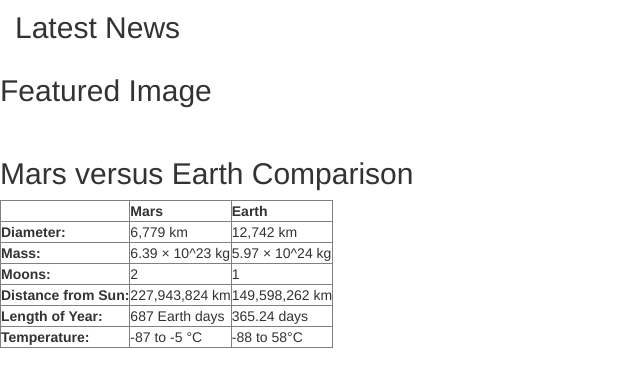
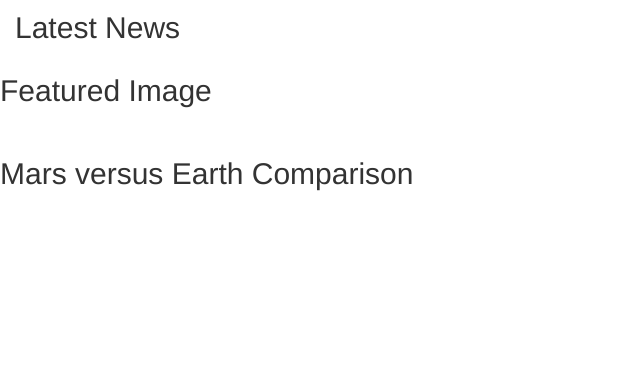
Before and after one commit to brus041/Web_Scraping_Mars, a Flask app: template Mission_to_mars/templates/index.html in a window 1280 px wide. Shown: the part 265-652 px from the top of the page, without its empty margins (0-640 px from the left). Run offline with Flask 2, Linux system fonts and the light colour scheme; the template is opened without the code that fills it, so the values that code supplies are empty; parts of the project's set-up code (start-up, migrations or seed data) failed here and were passed over; some libraries are stand-ins or nearby versions.

Commit message:
finsihed(again)

```diff
--- a/Mission_to_mars/app.py
+++ b/Mission_to_mars/app.py
@@ -1,26 +1,31 @@
-from flask import Flask, render_template
+from flask import Flask, render_template, redirect
 from flask_pymongo import PyMongo
 import pymongo
 
 # set up
 app = Flask(__name__)
 mongo = PyMongo(app, uri="mongodb://localhost:27017/mars_db")
-conn = 'mongodb://localhost:27017'
-client = pymongo.MongoClient(conn)
-db = client.mars_db
+# conn = 'mongodb://localhost:27017'
+# client = pymongo.MongoClient(conn)
+# db = client.mars_db
 
-# store this result in Mongo as python dictionary
+
+#db.mars_data.insert(scrape_())
+
 @app.route("/scrape")
 def scrape_():
     from scrape_mars import scrape
-    return scrape()
+    mars = scrape()
 
-db.mars_data.insert(scrape_())
+    # Update the Mongo database using update and upsert=True
+    mongo.db.mars_db.update({}, mars, upsert=True)
+
+    # Redirect back to home page
+    return redirect("/")
 
 @app.route("/")
 def query():
-    mars = mongo.db.mars_data.find_one()
-
+    mars = mongo.db.mars_db.find_one()
     # Return the template with the teams list passed in
     return render_template('index.html', data = mars)
 
--- a/Mission_to_mars/templates/index.html
+++ b/Mission_to_mars/templates/index.html
@@ -7,8 +7,6 @@
   <title>Mars Findings</title>
   <link rel="stylesheet" href="https://maxcdn.bootstrapcdn.com/bootstrap/3.3.7/css/bootstrap.min.css">
 </head>
-
-
 
 <body>
   <div class="container-fluid">
@@ -24,49 +22,8 @@
   <img src = '{{data.Featured_Image}}'>
 
   <h2>Mars versus Earth Comparison</h2>
-  <div class="table-responsive">
-    <table border="1" class="dataframe">
-      <thead>
-        <tr style="text-align: right;">
-          <th></th>
-          <th>Mars</th>
-          <th>Earth</th>
-        </tr>
-      </thead>
-      <tbody>
-        <tr>
-          <th>Diameter:</th>
-          <td>6,779 km</td>
-          <td>12,742 km</td>
-        </tr>
-        <tr>
-          <th>Mass:</th>
-          <td>6.39 × 10^23 kg</td>
-          <td>5.97 × 10^24 kg</td>
-        </tr>
-        <tr>
-          <th>Moons:</th>
-          <td>2</td>
-          <td>1</td>
-        </tr>
-        <tr>
-          <th>Distance from Sun:</th>
-          <td>227,943,824 km</td>
-          <td>149,598,262 km</td>
-        </tr>
-        <tr>
-          <th>Length of Year:</th>
-          <td>687 Earth days</td>
-          <td>365.24 days</td>
-        </tr>
-        <tr>
-          <th>Temperature:</th>
-          <td>-87 to -5 °C</td>
-          <td>-88 to 58°C</td>
-        </tr>
-      </tbody>
-    </table>
-  </div>
+
+  {{ data.Comparison_Table | safe }}
 
   <div>
   {% for picture in data.Enhanced_Pictures %}
```
Also changed, not shown: Mission_to_mars/comparison.html (renamed from Mission_to_mars/templates/comparison.html).
